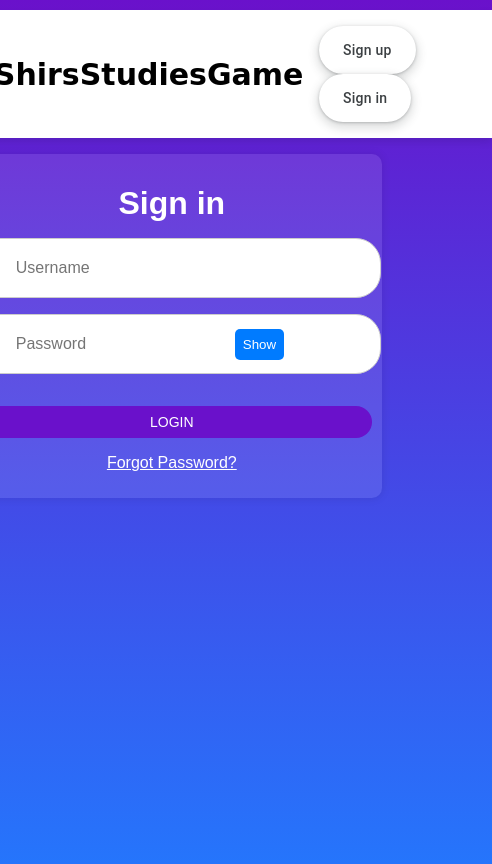
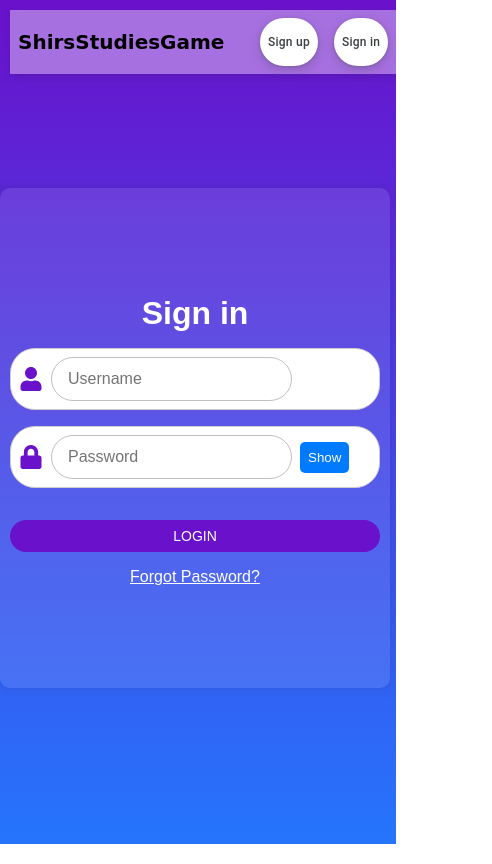
Before and after one commit to Nershimi/ShirsStudiesGame, a React (Vite) app in the folder client/ShirsStudiesGame/: page / in a window 390 px wide. Shown: the whole page, 492 px wide, since content can reach past the window. Built offline with nearby package versions, Linux system fonts and the light colour scheme; no server answers.

Commit message:
- Fixed style

```diff
--- a/client/ShirsStudiesGame/src/components/Header.jsx
+++ b/client/ShirsStudiesGame/src/components/Header.jsx
@@ -35,6 +35,7 @@ export default function Header({ loggedIn, setLoggedIn }) {
   }
 
   return (
+    <div className="header-component">
       <header id="header">
         <div className="left-content">
           {/* <img src={logo} alt="Logo of website" /> */}
@@ -74,5 +75,6 @@ export default function Header({ loggedIn, setLoggedIn }) {
           )}
         </div>
       </header>
+    </div>
   );
 }
--- a/client/ShirsStudiesGame/src/components/game/GameComponent.css
+++ b/client/ShirsStudiesGame/src/components/game/GameComponent.css
@@ -1,24 +1,58 @@
+/* General Styles */
+.game-container {
+  display: flex;
+  flex-direction: column;
+  align-items: center;
+  justify-content: center;
+  width: 100vw;
+  padding: 20px;
+  box-sizing: border-box;
+  text-align: center;
+  background: linear-gradient(to bottom, #6a11cb, #2575fc);
+  color: #ffffff;
+}
+
 .question-game {
+  max-width: 600px;
+  width: 100%;
+  margin-bottom: 20px;
+}
+
+.question-game p,
+.question-game h2 {
   text-align: center;
-  margin: 20px;
-  direction: rtl; /* מגדיר שהכיוון של הטקסט הוא מימין לשמאל */
+  margin: 10px 0;
 }
 
 .answer-button {
+  background-color: #fbeee0;
+  border: 2px solid #422800;
+  border-radius: 30px;
+  box-shadow: #422800 4px 4px 0 0;
+  color: #422800;
+  cursor: pointer;
   display: block;
+  font-weight: 600;
+  font-size: 18px;
+  padding: 0 18px;
+  line-height: 50px;
+  text-align: center;
+  text-decoration: none;
+  user-select: none;
+  -webkit-user-select: none;
+  touch-action: manipulation;
+  margin: 10px 0;
   width: 100%;
-  margin: 10px 0;
-  padding: 15px;
-  font-size: 16px;
-  cursor: pointer;
-  border: none;
-  border-radius: 5px;
-  transition: background-color 0.3s, color 0.3s;
-  text-align: right; /* מיישר את הטקסט בתוך הכפתור לימין */
+  transition: background-color 0.3s, color 0.3s, box-shadow 0.3s, transform 0.3s;
 }
 
 .answer-button:hover {
-  opacity: 0.8;
+  background-color: #fff;
+}
+
+.answer-button:active {
+  box-shadow: #422800 2px 2px 0 0;
+  transform: translate(2px, 2px);
 }
 
 .answer-button.correct {
@@ -47,49 +81,108 @@
   background-color: #0056b3;
 }
 
-p,
-h2 {
-  text-align: right; /* מיישר את הטקסט בפסקאות ובכותרות לימין */
-}
 .dialog {
-  background-color: #f0f8ff; /* Light Alice Blue background for a friendly feel */
-  border: 2px solid #87ceeb; /* Light Sky Blue border for a cheerful touch */
-  border-radius: 10px; /* Rounded corners for a soft appearance */
-  padding: 20px; /* Padding inside the dialog */
-  width: 300px; /* Fixed width for consistency */
-  box-shadow: 0 4px 8px rgba(0, 0, 0, 0.1); /* Subtle shadow for depth */
-  text-align: center; /* Center the text */
-  font-family: "Arial", sans-serif; /* Clean, readable font */
+  background-color: #f0f8ff;
+  border: 2px solid #87ceeb;
+  border-radius: 10px;
+  padding: 20px;
+  width: 300px;
+  box-shadow: 0 4px 8px rgba(0, 0, 0, 0.1);
+  text-align: center;
+  font-family: "Arial", sans-serif;
+  margin: 10px 0;
 }
 
 .dialog p {
-  font-size: 16px; /* Slightly larger text for readability */
-  color: #2e8b57; /* Sea Green text color for a positive, vibrant look */
-  margin-bottom: 20px; /* Space below the text */
+  font-size: 16px;
+  color: #2e8b57;
+  margin-bottom: 20px;
 }
 
 .close-dialog-button {
-  background-color: #ff69b4; /* Hot Pink button background for a happy vibe */
-  color: white; /* White text for contrast */
-  border: none; /* Remove default border */
-  border-radius: 5px; /* Rounded corners for the button */
-  padding: 10px 20px; /* Padding inside the button */
-  cursor: pointer; /* Pointer cursor on hover */
-  font-size: 16px; /* Font size for the button text */
+  background-color: #ff69b4;
+  color: white;
+  border: none;
+  border-radius: 5px;
+  padding: 10px 20px;
+  cursor: pointer;
+  font-size: 16px;
 }
 
 .close-dialog-button:hover {
-  background-color: #ff1493; /* Darker Pink on hover for effect */
+  background-color: #ff1493;
 }
 
+/* Media queries for responsive design */
 @media (max-width: 600px) {
-  .answer-button,
+  .game-container {
+    padding: 10px;
+  }
+
+  .answer-button {
+    padding: 10px;
+    font-size: 14px;
+    line-height: 40px;
+  }
+
   .next-button {
-    padding: 10px;
+    padding: 8px 16px;
     font-size: 14px;
   }
 
   .question-game {
     margin: 10px;
   }
+
+  .dialog {
+    width: 90%;
+    padding: 15px;
+  }
 }
+
+@media (min-width: 601px) and (max-width: 1024px) {
+  .answer-button {
+    font-size: 15px;
+    line-height: 45px;
+  }
+
+  .next-button {
+    padding: 9px 18px;
+    font-size: 15px;
+  }
+
+  .dialog {
+    width: 80%;
+  }
+}
+
+@media (min-width: 1025px) {
+  .dialog {
+    width: 300px;
+  }
+}
+@media (max-width: 600px) {
+  .game-container {
+      padding: 10px;
+  }
+
+  .answer-button {
+      padding: 10px;
+      font-size: 14px;
+      line-height: 40px;
+  }
+
+  .next-button {
+      padding: 8px 16px;
+      font-size: 14px;
+  }
+
+  .question-game {
+      margin: 10px;
+  }
+
+  .dialog {
+      width: 90%;
+      padding: 15px;
+  }
+}
--- a/client/ShirsStudiesGame/src/components/header.css
+++ b/client/ShirsStudiesGame/src/components/header.css
@@ -1,41 +1,35 @@
-@import url("https://fonts.googleapis.com/css2?family=Quicksand:wght@400;700&family=Roboto+Condensed:wght@400;700&display=swap");
-
-#header * {
-  box-sizing: border-box;
-}
-
-#header {
+.header-component #header {
   display: flex;
   justify-content: space-between;
   align-items: center;
   width: 100%;
-  background: #ffffff;
+  background: #a770e1;
   color: #000000;
   box-shadow: 0px 4px 8px rgba(0, 0, 0, 0.1);
   padding: 1rem 2rem;
   margin: 0;
 }
 
-#header .left-content,
-#header .right-content {
+.header-component .left-content,
+.header-component .right-content {
   display: flex;
   align-items: center;
 }
 
-#header img {
+.header-component img {
   height: 4rem;
   object-fit: contain;
   background-color: transparent;
   margin-right: 1rem;
 }
 
-#header h1 {
+.header-component h1 {
   font-size: 30px;
-  margin-left: 0rem;
+  margin-left: 0;
   font-family: "Comic Sans Ms", sans-serif;
 }
 
-#header .right-content button {
+.header-component .right-content button {
   margin-left: 1rem;
 }
 
@@ -45,18 +39,19 @@
   background-color: #fff;
   border-radius: 24px;
   border-style: none;
-  box-shadow: rgba(0, 0, 0, .2) 0 3px 5px -1px, rgba(0, 0, 0, .14) 0 6px 10px 0, rgba(0, 0, 0, .12) 0 1px 18px 0;
+  box-shadow: rgba(0, 0, 0, 0.2) 0 3px 5px -1px,
+    rgba(0, 0, 0, 0.14) 0 6px 10px 0, rgba(0, 0, 0, 0.12) 0 1px 18px 0;
   box-sizing: border-box;
   color: #3c4043;
   cursor: pointer;
   display: inline-flex;
   fill: currentcolor;
-  font-family: "Google Sans",Roboto,Arial,sans-serif;
+  font-family: "Google Sans", Roboto, Arial, sans-serif;
   font-size: 14px;
   font-weight: 500;
   height: 48px;
   justify-content: center;
-  letter-spacing: .25px;
+  letter-spacing: 0.25px;
   line-height: normal;
   max-width: 100%;
   overflow: visible;
@@ -64,22 +59,24 @@
   position: relative;
   text-align: center;
   text-transform: none;
-  transition: box-shadow 280ms cubic-bezier(.4, 0, .2, 1),opacity 15ms linear 30ms,transform 270ms cubic-bezier(0, 0, .2, 1) 0ms;
+  transition: box-shadow 280ms cubic-bezier(0.4, 0, 0.2, 1),
+    opacity 15ms linear 30ms, transform 270ms cubic-bezier(0, 0, 0.2, 1) 0ms;
   user-select: none;
   -webkit-user-select: none;
   touch-action: manipulation;
   width: auto;
-  will-change: transform,opacity;
+  will-change: transform, opacity;
   z-index: 0;
 }
 
 .button-17:hover {
-  background: #F6F9FE;
+  background: #f6f9fe;
   color: #174ea6;
 }
 
 .button-17:active {
-  box-shadow: 0 4px 4px 0 rgb(60 64 67 / 30%), 0 8px 12px 6px rgb(60 64 67 / 15%);
+  box-shadow: 0 4px 4px 0 rgb(60 64 67 / 30%),
+    0 8px 12px 6px rgb(60 64 67 / 15%);
   outline: none;
 }
 
@@ -89,21 +86,111 @@
 }
 
 .button-17:not(:disabled) {
-  box-shadow: rgba(60, 64, 67, .3) 0 1px 3px 0, rgba(60, 64, 67, .15) 0 4px 8px 3px;
+  box-shadow: rgba(60, 64, 67, 0.3) 0 1px 3px 0,
+    rgba(60, 64, 67, 0.15) 0 4px 8px 3px;
 }
 
 .button-17:not(:disabled):hover {
-  box-shadow: rgba(60, 64, 67, .3) 0 2px 3px 0, rgba(60, 64, 67, .15) 0 6px 10px 4px;
+  box-shadow: rgba(60, 64, 67, 0.3) 0 2px 3px 0,
+    rgba(60, 64, 67, 0.15) 0 6px 10px 4px;
 }
 
 .button-17:not(:disabled):focus {
-  box-shadow: rgba(60, 64, 67, .3) 0 1px 3px 0, rgba(60, 64, 67, .15) 0 4px 8px 3px;
+  box-shadow: rgba(60, 64, 67, 0.3) 0 1px 3px 0,
+    rgba(60, 64, 67, 0.15) 0 4px 8px 3px;
 }
 
 .button-17:not(:disabled):active {
-  box-shadow: rgba(60, 64, 67, .3) 0 4px 4px 0, rgba(60, 64, 67, .15) 0 8px 12px 6px;
+  box-shadow: rgba(60, 64, 67, 0.3) 0 4px 4px 0,
+    rgba(60, 64, 67, 0.15) 0 8px 12px 6px;
 }
 
 .button-17:disabled {
-  box-shadow: rgba(60, 64, 67, .3) 0 1px 3px 0, rgba(60, 64, 67, .15) 0 4px 8px 3px;
+  box-shadow: rgba(60, 64, 67, 0.3) 0 1px 3px 0,
+    rgba(60, 64, 67, 0.15) 0 4px 8px 3px;
 }
+
+@media (max-width: 768px) {
+  .header-component #header {
+    flex-direction: row;
+    padding: 1rem;
+  }
+
+  .header-component img {
+    height: 3rem;
+  }
+
+  .header-component h1 {
+    font-size: 24px;
+  }
+
+  .button-17 {
+    padding: 2px 12px;
+    font-size: 12px;
+  }
+
+  .header-component .right-content {
+    margin-left: auto;
+  }
+}
+
+@media (min-width: 769px) and (max-width: 1024px) {
+  .header-component #header {
+    padding: 1rem 1.5rem;
+  }
+
+  .header-component img {
+    height: 3.5rem;
+  }
+
+  .header-component h1 {
+    font-size: 28px;
+  }
+
+  .button-17 {
+    padding: 2px 18px;
+    font-size: 13px;
+  }
+}
+
+@media (min-width: 1025px) {
+  .header-component #header {
+    padding: 1rem 2rem;
+  }
+
+  .header-component img {
+    height: 4rem;
+  }
+
+  .header-component h1 {
+    font-size: 30px;
+  }
+
+  .button-17 {
+    padding: 2px 24px;
+    font-size: 14px;
+  }
+}
+
+@media (max-width: 430px) {
+  .header-component #header {
+    flex-direction: row;
+    padding: 0.5rem;
+  }
+
+  .header-component img {
+    height: 2.5rem;
+    margin-right: 0.5rem;
+  }
+
+  .header-component h1 {
+    font-size: 20px;
+    margin: 0;
+  }
+
+  .button-17 {
+    padding: 0.5rem;
+    font-size: 12px;
+    margin-left: auto;
+  }
+}
--- a/client/ShirsStudiesGame/src/components/homePage/HomePage.jsx
+++ b/client/ShirsStudiesGame/src/components/homePage/HomePage.jsx
@@ -1,6 +1,6 @@
 import React from "react";
 import { useNavigate } from "react-router-dom";
-import styles from "./HomePage.module.css"; // Import the CSS module
+import styles from "./HomePage.module.css"; // Import the CSS module as an object
 import Button from "../Button";
 
 const HomePage = () => {
@@ -35,13 +35,13 @@ const HomePage = () => {
     <div>
       <h1>Choose a Topic</h1>
       <Button
-        className={styles.button}
+        className={styles["home-button"]} // Use the CSS module class
         onClick={() => handleTopicClick("ביולוגיה מולקולרית")}
       >
         ביולוגיה מולקולרית
       </Button>
       <Button
-        className={styles.button}
+        className={styles["home-button"]} // Use the CSS module class
         onClick={() => handleTopicClick("אימונולוגיה")}
       >
         אימונולוגיה
--- a/client/ShirsStudiesGame/src/components/login/Sign-In.jsx
+++ b/client/ShirsStudiesGame/src/components/login/Sign-In.jsx
@@ -44,7 +44,7 @@ export default function SignIn({ lang = "en", setLoggedIn }) {
         setLoggedIn(true);
         navigateToHomepage();
       })
-      .catch(() => {
+      .catch((error) => {
         console.error("Sign-in error:", error);
         if (texts && texts.errorMessage) {
           setErrorMessage(texts.errorMessage);
@@ -66,7 +66,8 @@ export default function SignIn({ lang = "en", setLoggedIn }) {
   }
 
   return (
-    <div className="container">
+    <div className="login-component">
+      <div className="login-container">
         <div className="form-container">
           <h1 className="title">{texts.title || "Loading..."}</h1>
           <form onSubmit={handleSubmit} className="form">
@@ -111,5 +112,6 @@ export default function SignIn({ lang = "en", setLoggedIn }) {
           </form>
         </div>
       </div>
+    </div>
   );
 }
--- a/client/ShirsStudiesGame/src/components/login/login.css
+++ b/client/ShirsStudiesGame/src/components/login/login.css
@@ -1,69 +1,82 @@
-.container {
+.login-component .login-container {
   display: flex;
   flex-direction: column;
   align-items: center;
   justify-content: center;
   width: 100%;
-  max-width: 400px;
+  max-width: 600px;
+  height: 100%;
+  max-height: 500px;
   padding: 20px;
   background-color: rgba(255, 255, 255, 0.1);
   border-radius: 10px;
   box-shadow: 0 0 10px rgba(0, 0, 0, 0.1);
-  margin-top: 2rem; /* Adjust margin as needed */
+  margin-top: 2rem;
+  box-sizing: border-box;
+  position: absolute;
+  top: 50%;
+  left: 50%;
+  transform: translate(-50%, -50%);
 }
 
-.form-container {
+.login-component .form-container {
   width: 100%;
 }
 
-.title {
+.login-component .title {
   font-size: 2.5rem;
   margin-bottom: 1rem;
   text-align: center;
 }
 
-.form {
+.login-component .form {
   display: flex;
   flex-direction: column;
   align-items: center;
+  width: 100%;
 }
 
-.input-container {
+.login-component .input-container {
   display: flex;
   align-items: center;
   width: 100%;
   margin-bottom: 1rem;
   background: #fff;
   border-radius: 25px;
-  padding: 1rem;
+  padding: 0 1rem;
   border: 1px solid #ccc;
+  box-sizing: border-box;
 }
 
-.icon {
+.login-component .icon {
   margin-right: 0.5rem;
   color: #6a11cb;
-  font-size: 1.5rem; /* Increased icon size */
+  font-size: 1.5rem;
 }
 
-.input, .password-input {
+.login-component .input,
+.login-component .password-input {
   flex: 1;
-  border: none;
+  border: 1px solid rgb(195, 191, 191);
   outline: none;
-  padding: 0.75rem; /* Increased padding for larger input fields */
+  padding: 0.75rem 1rem;
   border-radius: 25px;
-  font-size: 1rem; /* Increased font size */
+  font-size: 1rem;
+  box-sizing: border-box;
 }
 
-.show-button {
+.login-component .show-button {
   padding: 0.5rem;
   border-radius: 5px;
   border: none;
   background-color: #007bff;
   color: #fff;
   cursor: pointer;
+  margin-left: 0.5rem;
+  margin-right: -1rem;
 }
 
-.button {
+.login-component .button {
   padding: 0.75rem 1.5rem;
   border-radius: 25px;
   border: none;
@@ -77,38 +90,77 @@
   transition: background-color 0.3s;
 }
 
-.button:hover {
+.login-component .button:hover {
   background-color: #5a0cb5;
 }
 
-.forgot-password {
+.login-component .forgot-password {
   margin-top: 1rem;
   color: #fff;
   text-decoration: underline;
   cursor: pointer;
 }
 
-.error {
+.login-component .error {
   color: red;
   margin-bottom: 1rem;
 }
 
 @media (max-width: 600px) {
-  .container {
+  .login-component .login-container {
     padding: 10px;
     margin-top: 1rem;
   }
 
-  .title {
+  .login-component .title {
     font-size: 2rem;
   }
 
-  .input-container {
+  .login-component .input-container {
     padding: 0.5rem;
   }
 
-  .button {
+  .login-component .button {
     padding: 0.5rem 1rem;
     font-size: 0.875rem;
   }
 }
+
+@media (max-width: 768px) {
+  .login-component .login-container {
+    padding: 10px;
+    margin-top: 1rem;
+  }
+
+  .login-component .title {
+    font-size: 2rem;
+  }
+
+  .login-component .input-container {
+    padding: 0.5rem;
+  }
+
+  .login-component .button {
+    padding: 0.5rem 1rem;
+    font-size: 0.875rem;
+  }
+}
+
+@media (min-width: 769px) and (max-width: 1024px) {
+  .login-component .login-container {
+    padding: 15px;
+  }
+
+  .login-component .title {
+    font-size: 2.2rem;
+  }
+
+  .login-component .input-container {
+    padding: 0.75rem;
+  }
+
+  .login-component .button {
+    padding: 0.75rem 1.25rem;
+    font-size: 0.95rem;
+  }
+}
--- a/client/ShirsStudiesGame/src/index.css
+++ b/client/ShirsStudiesGame/src/index.css
@@ -4,26 +4,22 @@ body {
   background: linear-gradient(to bottom, #6a11cb, #2575fc);
   color: #ffffff;
   min-height: 100vh;
-  display: flex;
+  display: flow;
   flex-direction: column;
   align-items: center;
+  padding: 0 20px;
+  box-sizing: border-box;
 }
 
 .App {
   width: 100%;
+  max-width: 1200px;
+  margin: 0 auto;
+  flex: 1;
+  display: flex;
+  flex-direction: column;
 }
 
-.header-container {
-  width: 100%;
-}
-
-.signin-container {
-  display: flex;
-  justify-content: center;
-  align-items: center;
-  flex: 1;
-  width: 100%;
-}
 
 @media (max-width: 600px) {
   body {
@@ -34,7 +30,47 @@ body {
     width: 100%;
   }
 
-  .header-container, .signin-container {
+  /* .header-container,
+  .signin-container {
+    padding: 10px;
+  } */
+}
+
+@media (max-width: 768px) {
+  body {
     padding: 10px;
   }
+
+  .App {
+    width: 100%;
+  }
+
+  /* .header-container,
+  .signin-container {
+    padding: 10px;
+  } */
 }
+
+@media (min-width: 769px) and (max-width: 1024px) {
+  body {
+    padding: 15px;
+  }
+
+  /* .App,
+  .header-container,
+  .signin-container {
+    padding: 15px;
+  } */
+}
+
+@media (min-width: 1025px) {
+  body {
+    padding: 20px;
+  }
+
+  /* .App, */
+  /* .header-container,
+  .signin-container {
+    padding: 20px;
+  } */
+}
```
Also changed, not shown: client/ShirsStudiesGame/src/components/SignUp/SignUp.jsx (+31 -7 lines), client/ShirsStudiesGame/src/components/game/GameComponent.jsx (+15 -11 lines), client/ShirsStudiesGame/src/components/homePage/HomePage.module.css (+15 -16 lines). Lines whose indentation alone changed are shown as unchanged.
